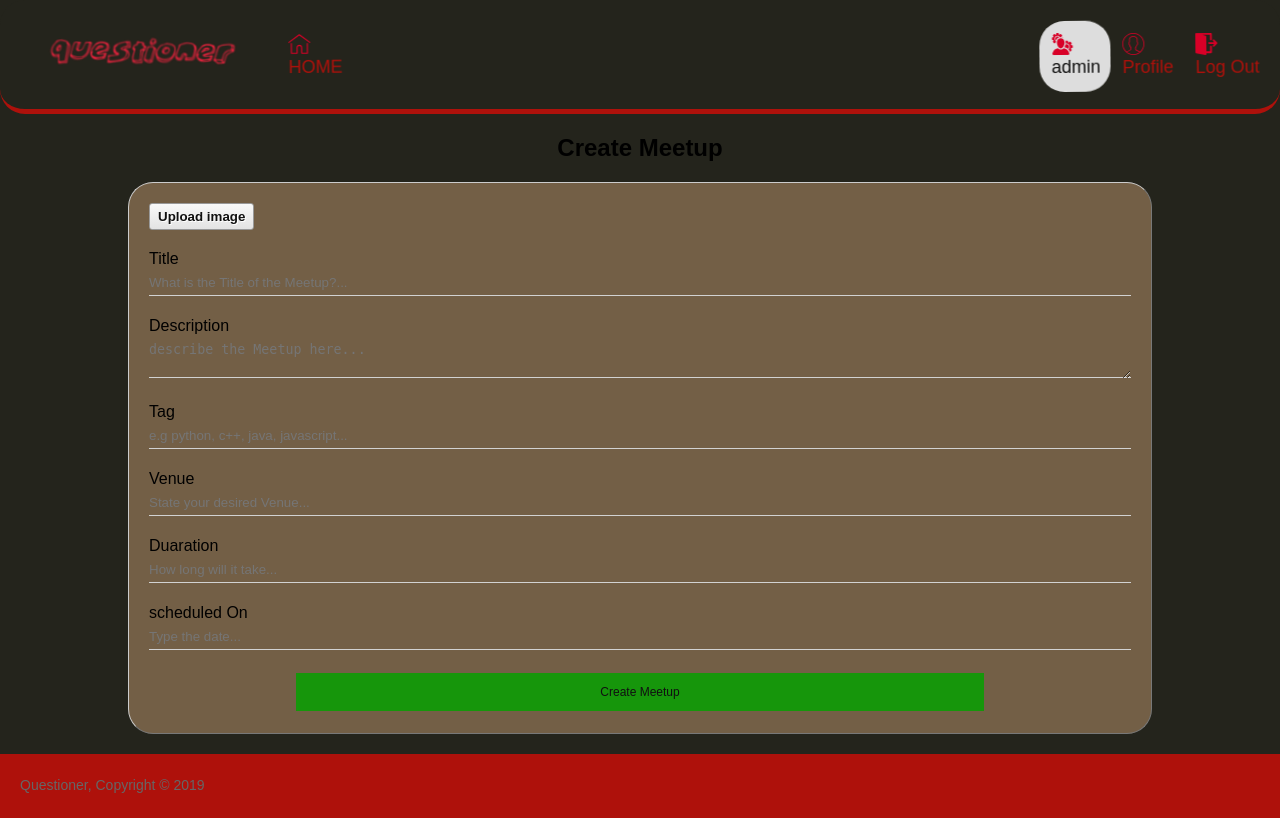
After one commit to b0nbon1/questioner, a Python web app: template UI/templates/create.html in a window 1280 px wide. The commit adds this page. Run offline with Jinja, Linux system fonts and the light colour scheme; the template is opened without the code that fills it, so the values that code supplies are empty.

Commit message:
[finishes #162954505]adds page admin ceate meetup

```diff
--- a/UI/css/admin.css
+++ b/UI/css/admin.css
@@ -1,5 +1,7 @@
 @import "homepage.css";
-
+h1{
+    text-align: center;
+}
 .create{
     margin: 20px;
     border-radius: 5px;
@@ -11,3 +13,64 @@
 .del{
     background-color: #AE110B;
 }
+
+.input-control {
+    border: 0;
+    background-image: linear-gradient(#9c27b0, #9c27b0), linear-gradient(#D2D2D2, #D2D2D2);
+    background-size: 0 2px, 100% 1px;
+    background-repeat: no-repeat;
+    background-position: center bottom, center calc(100% - 1px);
+    background-color: transparent;
+    transition: background 0s ease-out;
+    float: none;
+    box-shadow: none;
+    border-radius: 0;
+    font-weight: 400;
+    padding: 7px 0;
+    width: 100%;
+}
+.group{
+    margin-top: 20px;
+}
+.form-meetup{
+    margin-left: 10%;
+    width:80%;
+    list-style: none;
+    padding:20px;
+    border: #cccccc solid 1px;
+    border-radius: 25px;
+    border-style: outset;
+    margin-bottom:5px;
+    background:#735F46;
+}
+.custom-file-input {
+    color: transparent;
+  }
+  .custom-file-input::-webkit-file-upload-button {
+    visibility: hidden;
+  }
+  .custom-file-input::before {
+    content: 'Upload image';
+    color: #111;
+    display: inline-block;
+    background: -webkit-linear-gradient(top, #f9f9f9, #e3e3e3);
+    border: 1px solid #999;
+    border-radius: 3px;
+    padding: 5px 8px;
+    outline: none;
+    white-space: nowrap;
+    -webkit-user-select: none;
+    cursor: pointer;
+    text-shadow: 1px 1px #fff;
+    font-weight: 700;
+    font-size: 10pt;
+  }
+  .custom-file-input:hover::before {
+    border-color: #111;
+  }
+  .custom-file-input:active {
+    outline: 0;
+  }
+  .custom-file-input:active::before {
+    background: -webkit-linear-gradient(top, #e3e3e3, #f9f9f9);
+  }
--- a/UI/css/meetup.css
+++ b/UI/css/meetup.css
@@ -5,7 +5,7 @@
     margin:1% 5%;
     overflow:hidden;
 }
-.main-mu-container .detail{
+.container-detail{
     float:left;
     width:75%;
     list-style: none;
--- a/UI/css/style.css
+++ b/UI/css/style.css
@@ -25,8 +25,18 @@
     background-color: #f44336;
     color: white;
   }
+  .btn-block {
+    width: 70%;
+    background-color: rgb(22, 150, 11);
+    margin-left: 15%
+}
+
+.btn-block:hover{
+ background-color: #fff;
+}
+
   .tag {
-    background-color: rgb(70, 71, 67); /* Green */
+    background-color: rgb(70, 71, 67);
     border: none;
     color: white;
     padding: 5px;
--- /dev/null
+++ b/UI/templates/create.html
@@ -0,0 +1,66 @@
+<!DOCTYPE html>
+<html>
+<head>
+    <title>Admin Only</title>
+    <meta charset="UTF-8">
+	<meta name="viewport" content="width=device-width, initial-scale=1">
+	<link rel="stylesheet" type="text/css" href="../css/admin.css">
+</head>
+<body>
+    <div class="header">
+		  <a href="index.html" class="logo shake"><img src="../images/onlinelogomaker-010319-1828-2336 .png" class="icon"></a>
+		  <nav>
+                <ul>
+                    <li><a href="index.html" class="shake"><img src="../images/icon/home.svg" class="icon">HOME</a></li>
+                    <li><a href="login.html"  class="header-right shake"><img src="../images/icon/logout.svg" class="icon">Log Out</a></li>
+                    <li><a href="profile.html" class="header-right shake"><img src="../images/icon/user.svg" class="icon">Profile</a></li>
+                    <li><a href="admin.html" class="header-right active shake"><img src="../images/icon/admin-with-cogwheels.svg" class="icon">admin</a></li>
+                </ul>
+
+            </nav>
+    </div>
+
+    <article class="top-content">
+        <h1>Create Meetup</h1>
+        <form class="form-meetup">
+            <input type="file" class="custom-file-input">
+            <div class="group">
+                <label>Title</label>
+                <input class="input-control" type="text" placeholder="What is the Title of the Meetup?...">
+            </div>
+
+                        <div class="group">
+                            <label>Description</label>
+                            <textarea class="input-control" placeholder="describe the Meetup here..."></textarea>
+                        </div>
+                        <div class="group">
+                            <label>Tag</label>
+                            <input class="input-control" type="text" placeholder="e.g python, c++, java, javascript...">
+                        </div>
+                        <div class="group">
+                            <label>Venue</label>
+                            <input class="input-control" type="text" placeholder="State your desired Venue...">
+                        </div>
+                        <div class="group">
+                                <label>Duaration</label>
+                                <input class="input-control" type="text" placeholder="How long will it take...">
+                            </div>
+                            <div class="group">
+                                    <label>scheduled On</label>
+                                    <input class="input-control" type="text" placeholder="Type the date...">
+                                </div>
+                        <div class="group">
+                              <button class="button btn-block">
+                                  Create Meetup
+                              </button>
+                        </div>
+
+        </form>
+
+    </article>
+
+<footer>
+    <p>Questioner, Copyright &copy; 2019</p>
+</footer>
+</body>
+</html>
--- a/UI/templates/index.html
+++ b/UI/templates/index.html
@@ -104,7 +104,6 @@
                     </div>
                   </aside>
                 </div>
-            </div>
           </section>
 
 
--- a/UI/templates/meetup.html
+++ b/UI/templates/meetup.html
@@ -22,7 +22,7 @@
     </div>
 
 <section id="main" class="main-mu-container">
-    <div class="detail">
+    <div class="container-detail">
         <h2 class="detail-title">Machine Learning</h2>
 
             <div class="media">
@@ -91,10 +91,10 @@
 
                                             </p>
 
-                                    </di>
+                                    </div>
                             </div>
                     </div>
-                  </aside>
+            </aside>
 
 </section>
 <footer>
```
Also changed, not shown: UI/templates/question.html (+4 -4 lines).
